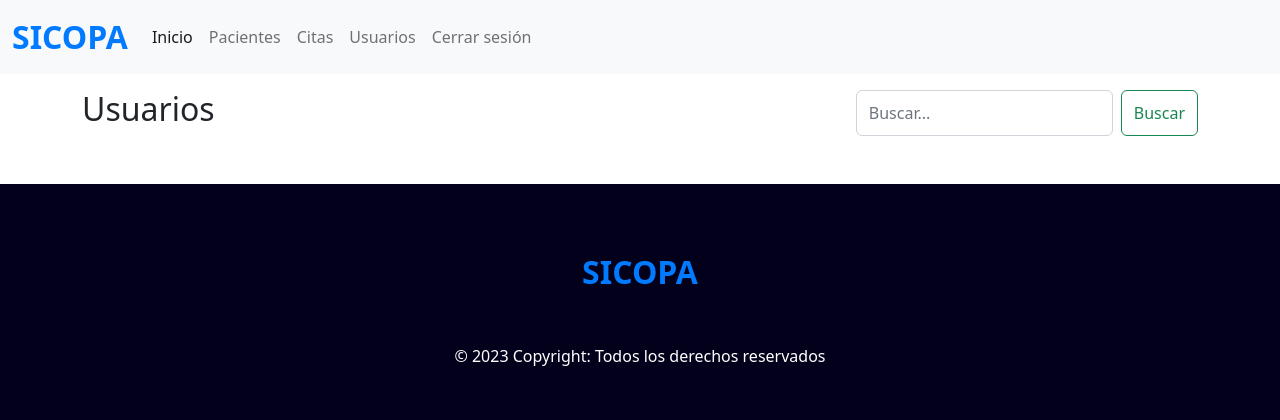
After one commit to MarioTomas0209/sicopa, a PHP site: page /consultorio/modules/usuarios.php in a window 1280 px wide. The commit adds this page. Shown: the top 420 px of the page. Run offline with PHP 8.4, Linux system fonts and the light colour scheme.

Commit message:
carpetas

```diff
--- /dev/null
+++ b/modules/usuarios.php
@@ -0,0 +1,13 @@
+<?php include('../templates/header.php'); ?>
+
+<div class="mt-3 buscador">
+        <h2>Usuarios</h2>
+
+        <form class="d-flex">
+            <input class="form-control me-2" type="search" placeholder="Buscar..." aria-label="Search">
+            <button class="btn btn-outline-success" type="submit">Buscar</button>
+        </form>
+</div>
+
+
+<?php include('../templates/footer.php'); ?>
--- a/templates/header.php
+++ b/templates/header.php
@@ -45,19 +45,19 @@ $url_base = 'http://localhost/consultorio/';
                         </li>
 
                         <li class="nav-item">
-                            <a class="nav-link" href="<?php echo $url_base; ?>secciones/pacientes.php">Pacientes</a>
+                            <a class="nav-link" href="<?php echo $url_base; ?>modules/pacientes.php">Pacientes</a>
                         </li>
 
                         <li class="nav-item">
-                            <a class="nav-link" href="<?php echo $url_base; ?>secciones/citas.php">Citas</a>
+                            <a class="nav-link" href="<?php echo $url_base; ?>modules/citas.php">Citas</a>
                         </li>
 
                         <li class="nav-item">
-                            <a class="nav-link" href="<?php echo $url_base; ?>secciones/usuarios.php">Usuarios</a>
+                            <a class="nav-link" href="<?php echo $url_base; ?>modules/usuarios.php">Usuarios</a>
                         </li>
 
                         <li class="nav-item">
-                            <a class="nav-link" href="<?php echo $url_base; ?>secciones/usuarios.php">Cerrar sesión</a>
+                            <a class="nav-link" href="<?php echo $url_base; ?>modules/usuarios.php">Cerrar sesión</a>
                         </li>
                     </ul>
                 </div>
```
Also changed, not shown: modules/citas.php (renamed from secciones/citas.php, +7 -6 lines), modules/pacientes.php (renamed from secciones/pacientes.php, +6 -5 lines), secciones/usuarios.php (deleted, +0 -37 lines).
